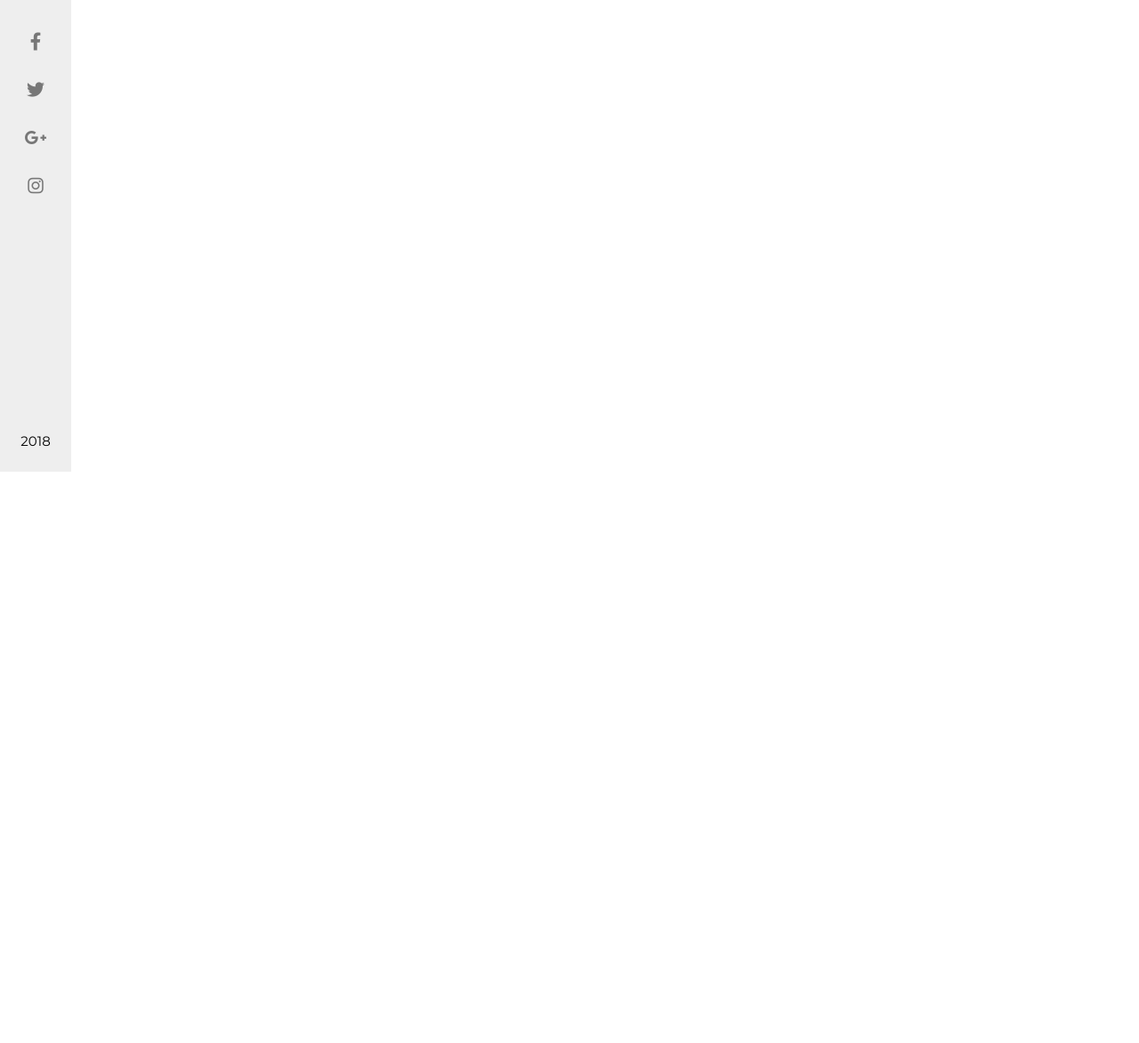
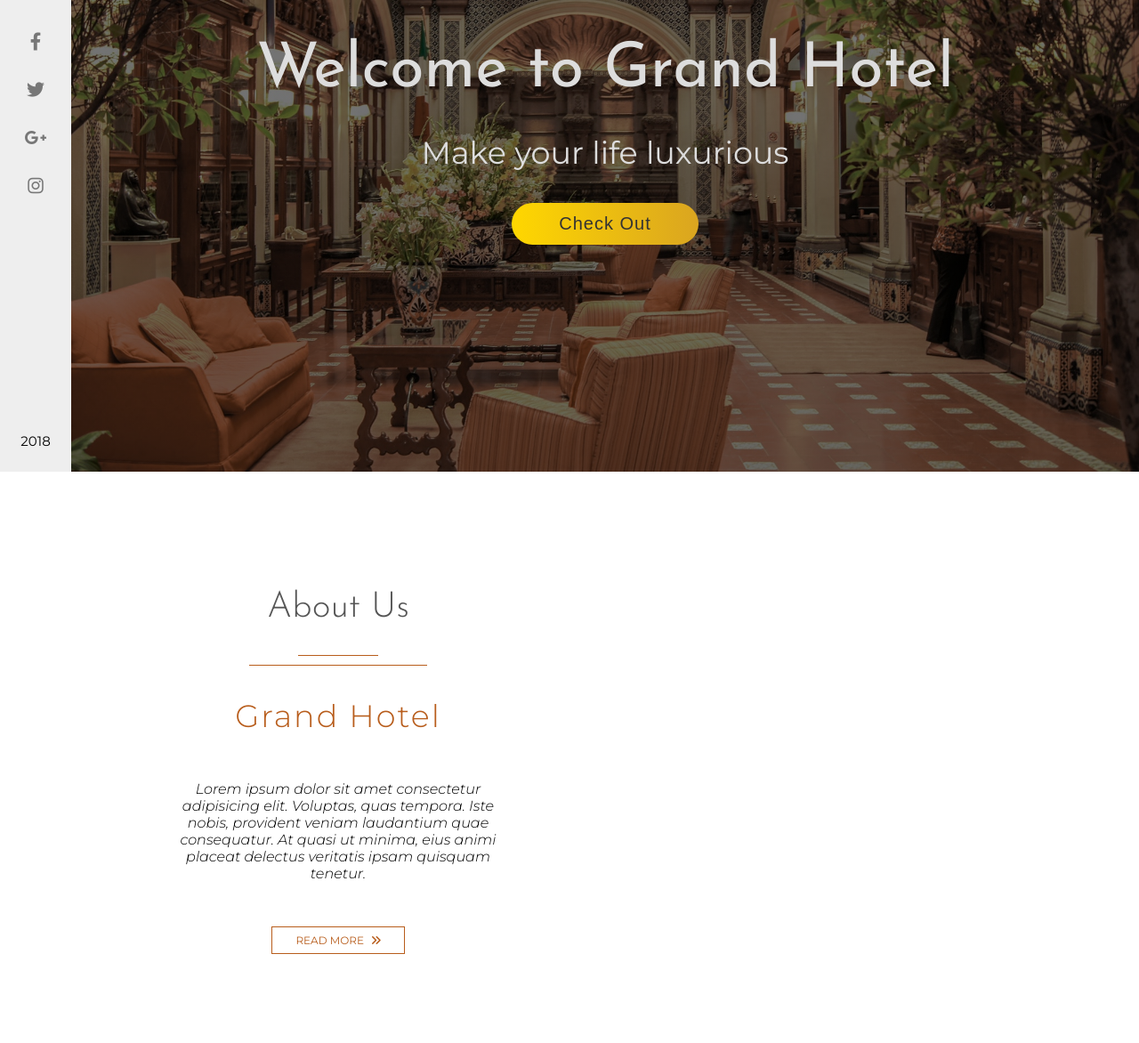
Before and after one commit to bolajiadeyemi/grand-hotel, a plain HTML site: page index.html in a window 1280 px wide. Shown: the part 270-1442 px from the top of the page at 89% size. Before the commit the page ends 800 px from the top, so only its background shows below. Drawn offline with Linux system fonts and the light colour scheme.

Commit message:
Add about us styles

```diff
--- a/css/style.css
+++ b/css/style.css
@@ -218,3 +218,164 @@ body {
 /* end of navigation */
 
 /* end of navbar */
+
+/* header */
+
+.header {
+    margin-left: 8rem;
+    height: 100vh;
+    background: linear-gradient(to top, rgba(0, 0, 0, .6), rgba(0, 0, 0, .5)), url(../img/header-1.jpeg) center no-repeat;
+    background-size: cover;
+}
+
+.brand {
+    display: flex;
+    cursor: pointer;
+}
+
+.hotel-heading {
+    font-family: "Josefin Sans", sans-serif;
+    font-size: 2.7rem;
+    font-weight: 400;
+    color: #deaa86;
+    letter-spacing: .2rem;
+
+}
+
+.banner {
+    color: #ddd;
+    height: 65rem;
+    display: flex;
+    flex-direction: column;
+    align-items: center;
+    justify-content: center;
+}
+
+.banner-heading {
+    font-family: "Josefin Sans", sans-serif;
+    font-size: 7rem;
+    font-weight: 400;
+    margin-bottom: 0;
+    animation: anim 2s;
+}
+
+.banner-paragraph {
+    font-size: 3.5rem;
+    animation: anim 1.5s .5s backwards;
+}
+
+.banner-button {
+    width: 21rem;
+    padding: 1.2rem 2rem;
+    font-size: 2rem;
+    color: #333;
+    letter-spacing: .1rem;
+    border: none;
+    border-radius: 10rem;
+    outline: none;
+    background: linear-gradient(to right, gold, goldenrod);
+    cursor: pointer;
+    animation: anim 1s 1s backwards;
+
+}
+
+.banner-button:hover {
+    background: linear-gradient(to left, gold, goldenrod);
+}
+
+.banner-button:active {
+    transform: translateY(.2rem);
+}
+
+@keyframes anim {
+    0% {
+        opacity: 0;
+    }
+
+    100% {
+        opacity: 1;
+    }
+}
+
+/* end of header */
+
+/* about us */
+.about-us {
+    margin-left: 8rem;
+    display: flex;
+}
+
+.about-us-content {
+    flex: 0 1 50%;
+    display: flex;
+    flex-direction: column;
+    justify-content: center;
+    align-items: center;
+    padding: 10rem;
+    box-sizing: border-box;
+}
+
+.about-us-heading {
+    font-family: "Josefin Sans", sans-serif;
+    font-size: 4rem;
+    font-weight: 300;
+    color: #555;
+}
+
+.small-underline {
+    width: 9rem;
+    height: .1rem;
+    background-color: #b85d1c;
+    margin: 0 auto 1rem auto;
+}
+
+.big-underline {
+    width: 20rem;
+    height: .1rem;
+    background-color: #b85d1c;
+}
+
+.sub-heading {
+    font-size: 3.5rem;
+    font-weight: 300;
+    color: #b85d1c;
+    letter-spacing: .2rem;
+}
+
+.about-us-paragraph {
+    font-size: 1.6rem;
+    font-style: italic;
+    font-weight: 300;
+    text-align: center;
+    margin-bottom: 5rem;
+}
+
+.about-us-btn {
+    width: 15rem;
+    padding: .7rem .5rem;
+    font-family: 'Montserrat', sans-serif;
+    font-size: 1.2rem;
+    text-transform: uppercase;
+    background-color: transparent;
+    border: .1rem solid #b85d1c;
+    outline: none;
+    cursor: pointer;
+    color: #b85d1c;
+}
+
+.btn-arrow {
+    margin-left: .5rem;
+    transition: margin-left .4s;
+}
+
+.about-us-btn:hover .btn-arrow {
+    margin-left: 1.5rem;
+}
+
+
+.about-us-images {
+    flex: 1 1;
+}
+
+
+/* end of about us */
--- a/index.html
+++ b/index.html
@@ -27,7 +27,7 @@
     <div class="navbar">
 
         <!-- click event -->
-        <input type="checkbox" class="checkbox" id="click" hidden/>
+        <input type="checkbox" class="checkbox" id="click" hidden />
 
         <!-- sidebar -->
         <div class="sidebar">
@@ -98,6 +98,44 @@
 
     </div>
     <!-- end of nvabar -->
+    <header class="header">
+        <div class="brand">
+            <div>
+                <img src="img/crown.png" alt="" width="80">
+            </div>
+            <h3 class="hotel-heading">Grand Hotel</h3>
+        </div>
+        <div class="banner">
+            <h1 class="banner-heading">Welcome to Grand Hotel</h1>
+            <p class="banner-paragraph">Make your life luxurious</p>
+            <button class="banner-button">Check Out</button>
+        </div>
+    </header>
+
+    <!-- about us -->
+    <section class="about-us">
+        <div class="about-us-content">
+            <h1 class="about-us-heading">About Us</h1>
+            <div class="underline">
+                <div class="small-underline"></div>
+                <div class="big-underline"></div>
+            </div>
+            <h3 class="sub-heading">Grand Hotel</h3>
+            <p class="about-us-paragraph">Lorem ipsum dolor sit amet consectetur adipisicing elit.
+                Voluptas, quas tempora. Iste nobis, provident veniam laudantium quae consequatur. At quasi ut minima,
+                eius animi placeat delectus veritatis ipsam quisquam tenetur.</p>
+            <button class="about-us-btn">
+                Read More
+                <i class="fas fa-angle-double-right btn-arrow"></i>
+            </button>
+        </div>
+        <div class="about-us-images">
+            <!-- <img src="img/about-us-img-1.jpeg" alt="" class="image image-1">
+            <img src="img/about-us-img-2.jpeg" alt="" class="image image-2">
+            <img src="img/about-us-img-3.jpeg" alt="" class="image image-3">
+            <img src="img/about-us-img-4.jpeg" alt="" class="image image-4"> -->
+        </div>
+    </section>
 </body>
 
 </html>
```
Lines whose indentation alone changed are shown as unchanged.
